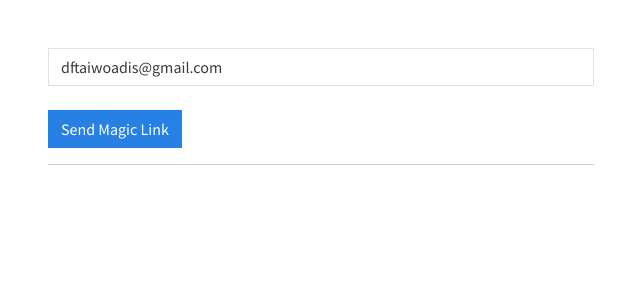
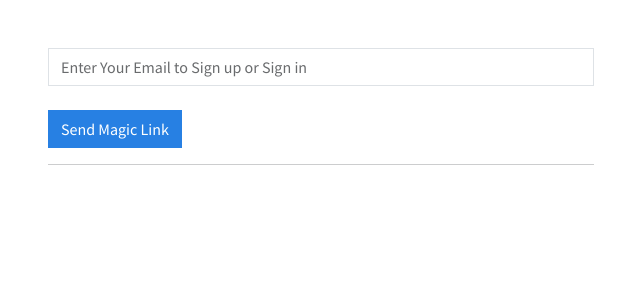
Before and after one commit to dftaiwo/simplebptracker, a Flask app: page / in a window 1280 px wide. Shown: the part 52-352 px from the top of the page, without its empty margins (34-674 px from the left). Run offline with Flask 3, Linux system fonts and the light colour scheme; some libraries are stand-ins or nearby versions.

Commit message:
take out default email

```diff
--- a/templates/index.html
+++ b/templates/index.html
@@ -7,7 +7,7 @@
   <div class="col-lg-6">
     <form action="{{ url_for('signin') }}" method="POST" enctype="multipart/form-data">
       <div>
-        <input type="email" name="email" class="form-control" placeholder="Email" required value="dftaiwoadis@gmail.com" />
+        <input type="email" name="email" class="form-control" placeholder="Enter Your Email to Sign up or Sign in" required />
       </div>
       &nbsp;
       <div>
```
